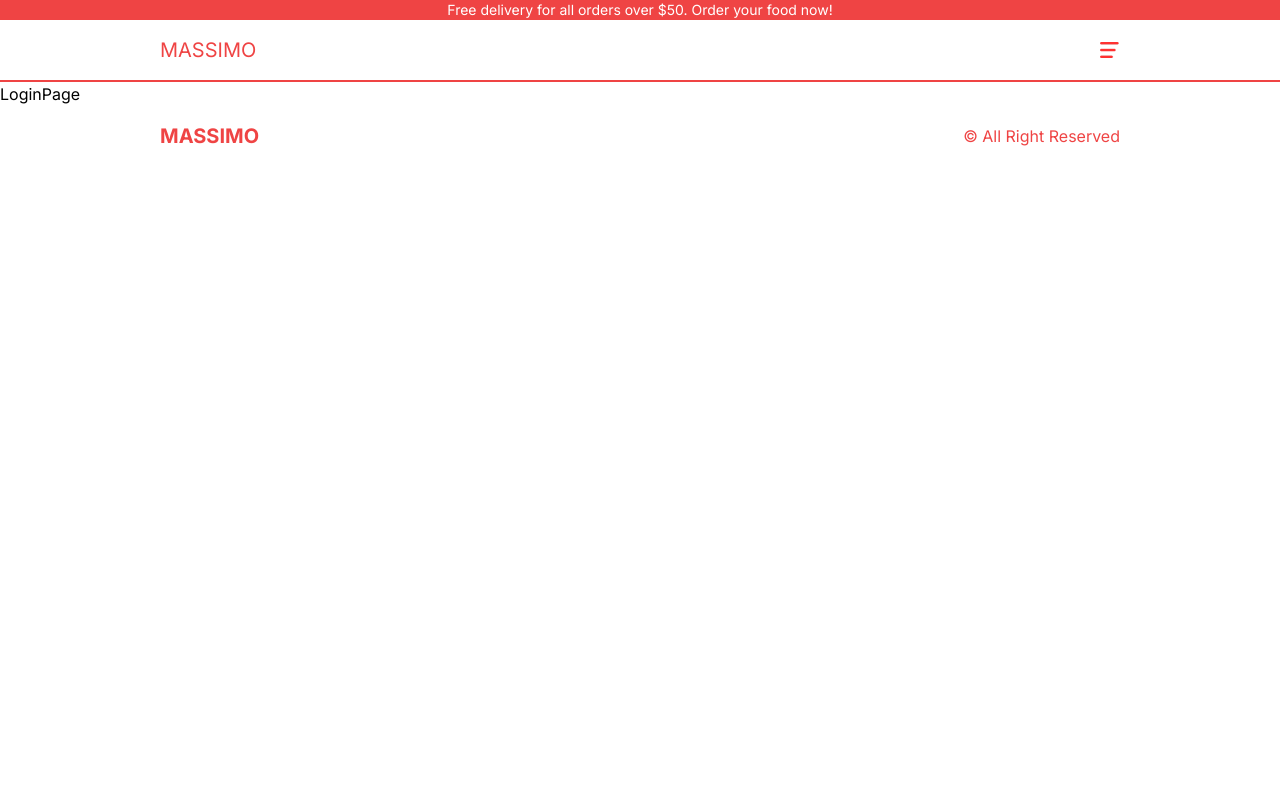
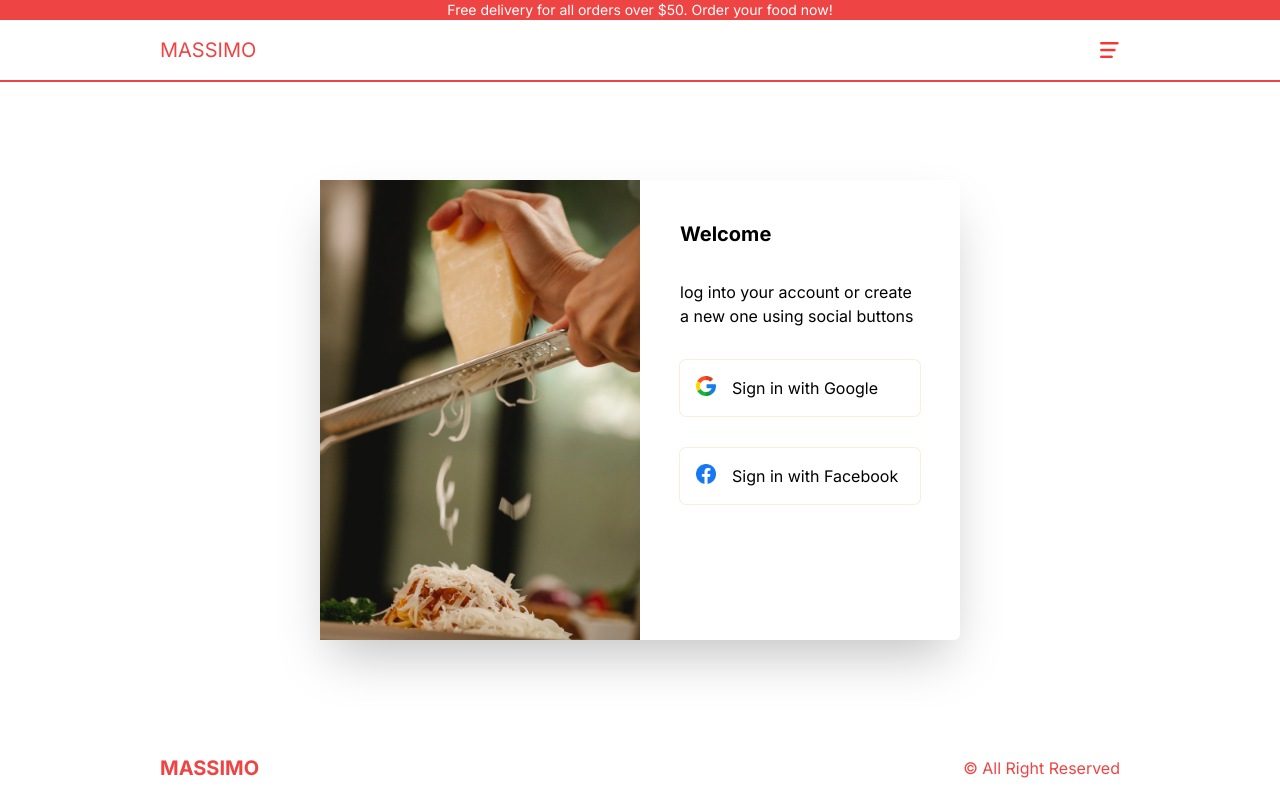
Before and after one commit to sameersattar123/Food_Delivery_App, a Next.js app: page /login in a window 1280 px wide. Built offline with nearby package versions, Linux system fonts and the light colour scheme.

Commit message:
third  commit

```diff
--- a/src/app/login/page.tsx
+++ b/src/app/login/page.tsx
@@ -1,8 +1,27 @@
+import Image from 'next/image'
 import React from 'react'
 
 const LoginPage = () => {
   return (
-    <div>LoginPage</div>
+    <div className='h-[calc(100vh-6rem)] md:h-[calc(100vh-9rem)] flex items-center justify-center'>
+      <div className="h-full shadow-2xl flex flex-col md:flex-row rounded-md md:h-[70%] md:w-full lg:w-[60%] xl:w-1/2">
+        <div className="relative h-1/3 w-full md:h-full md:w-1/2">
+          <Image src="/loginBg.png" alt=""  fill className='object-cover'/>
+        </div>
+        <div className="p-10 flex flex-col gap-8 md:w-1/2">
+          <h1 className='font-bold text-xl'>Welcome</h1>
+          <p>log into your account or create a new one using social buttons</p>
+          <button className='flex gap-4 p-4 ring-1 ring-orange-100 rounded-md'>
+          <Image src="/google (1).png" alt="" width={20} height={20} className='object-contain'/>
+          <span>Sign in with Google</span>
+          </button>
+          <button className=' flex gap-4 p-4 ring-1 ring-orange-100 rounded-md'>
+            <Image src="/facebook (1).png" alt="" width={20} height={20} className='object-contain' />
+            <span>Sign in with Facebook</span>
+          </button>
+        </div>
+      </div>
+    </div>
   )
 }
 
--- a/src/app/order/page.tsx
+++ b/src/app/order/page.tsx
@@ -2,7 +2,9 @@ import React from 'react'
 
 const OrderPage = () => {
   return (
-    <div>OrderPage</div>
+    <div>
+
+    </div>
   )
 }
 
```
